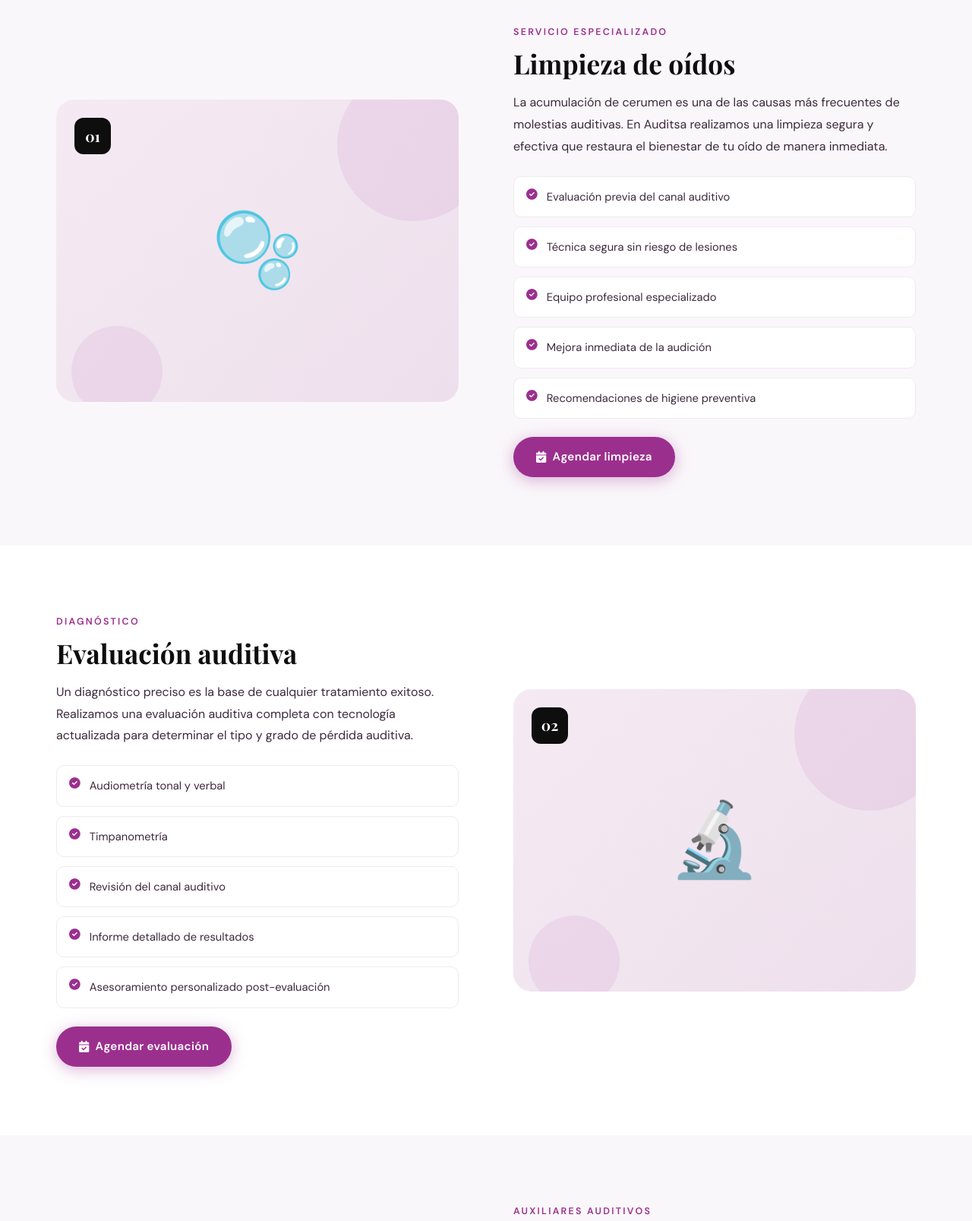
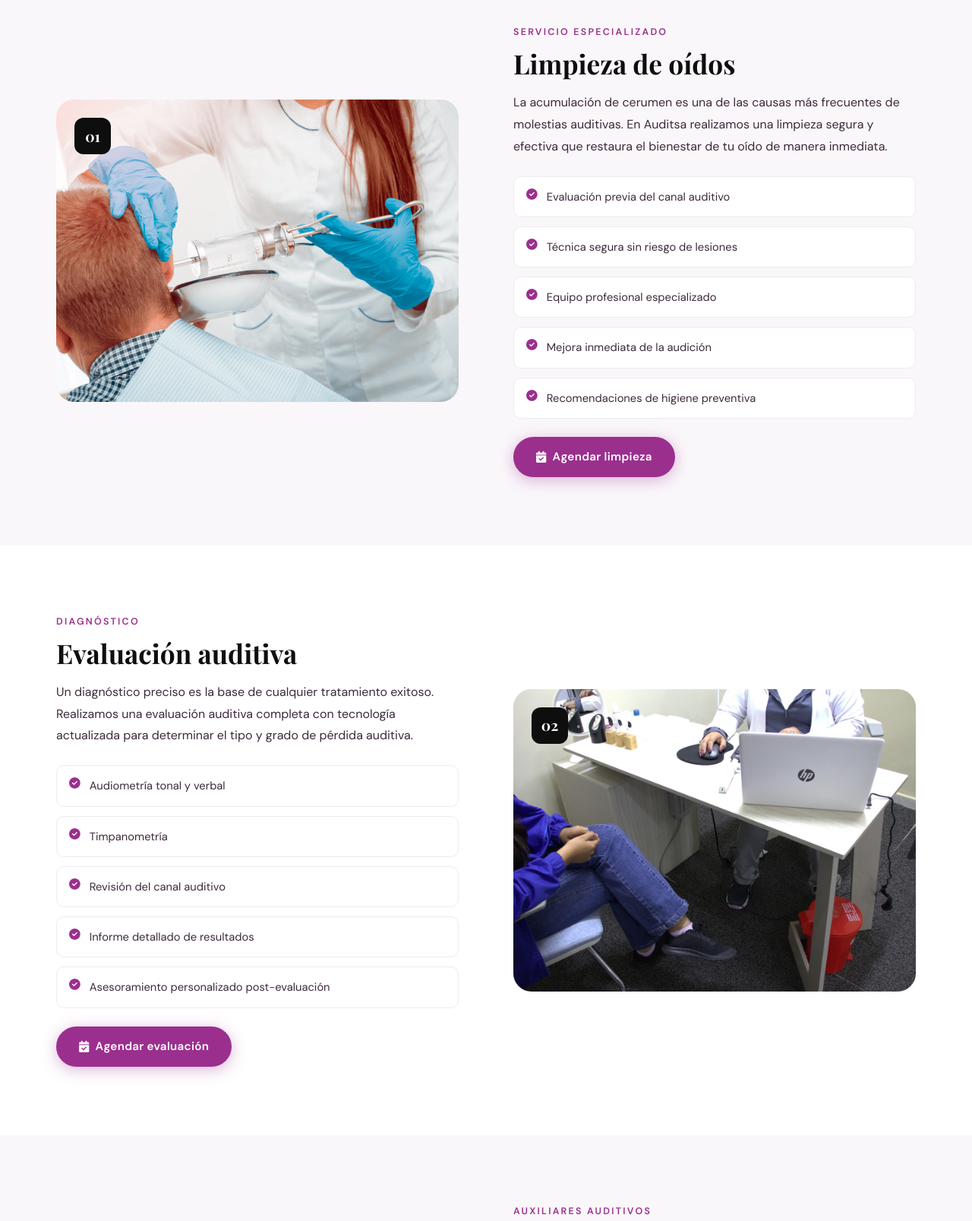
Before and after one commit to carlosduti70/AudistaConsultorio, a plain HTML site: page servicios.html in a window 1280 px wide. Shown: the part 1220-2827 px from the top of the page at 76% size. Drawn offline with nearby package versions, Linux system fonts and the light colour scheme.

Commit message:
Fotografías de la empresa

```diff
--- a/servicios.html
+++ b/servicios.html
@@ -37,11 +37,18 @@
       background: linear-gradient(135deg, var(--purple-pale), #ede0ec);
       aspect-ratio: 4/3;
       border-radius: var(--radius-lg);
-      display: flex;
-      align-items: center;
-      justify-content: center;
       position: relative;
       overflow: hidden;
+    }
+
+    .service-visual-box img {
+      width: 100%;
+      height: 100%;
+      object-fit: cover;
+      position: absolute;
+      top: 0;
+      left: 0;
+      display: block;
     }
 
     .service-visual-icon {
@@ -339,7 +346,7 @@
           <div class="service-visual-box">
             <div class="vc1"></div>
             <div class="vc2"></div>
-            <div class="service-visual-icon">🫧</div>
+            <img src="assets/Image6.png" alt="Limpieza de oídos" />
             <div class="service-num">01</div>
           </div>
         </div>
@@ -373,7 +380,7 @@
           <div class="service-visual-box">
             <div class="vc1"></div>
             <div class="vc2"></div>
-            <div class="service-visual-icon">🔬</div>
+            <img src="assets/Image3.png" alt="Imagen auditiva" />
             <div class="service-num">02</div>
           </div>
         </div>
@@ -406,7 +413,7 @@
           <div class="service-visual-box">
             <div class="vc1"></div>
             <div class="vc2"></div>
-            <div class="service-visual-icon">🦻</div>
+            <img src="assets/Image7.png" alt="Adaptación de audífonos" />
             <div class="service-num">03</div>
           </div>
         </div>
@@ -440,7 +447,7 @@
           <div class="service-visual-box">
             <div class="vc1"></div>
             <div class="vc2"></div>
-            <div class="service-visual-icon">🔧</div>
+            <img src="assets/Image5.png" alt="Calibración y mantenimiento" />
             <div class="service-num">04</div>
           </div>
         </div>
```
Also changed, not shown: index.html (+12 -5 lines), sobre.html (+14 -3 lines), assets/Image3.png (added), assets/Image4.png (added), assets/Image5.png (added), assets/Image6.png (added), assets/Image7.png (added), 2 other files.
